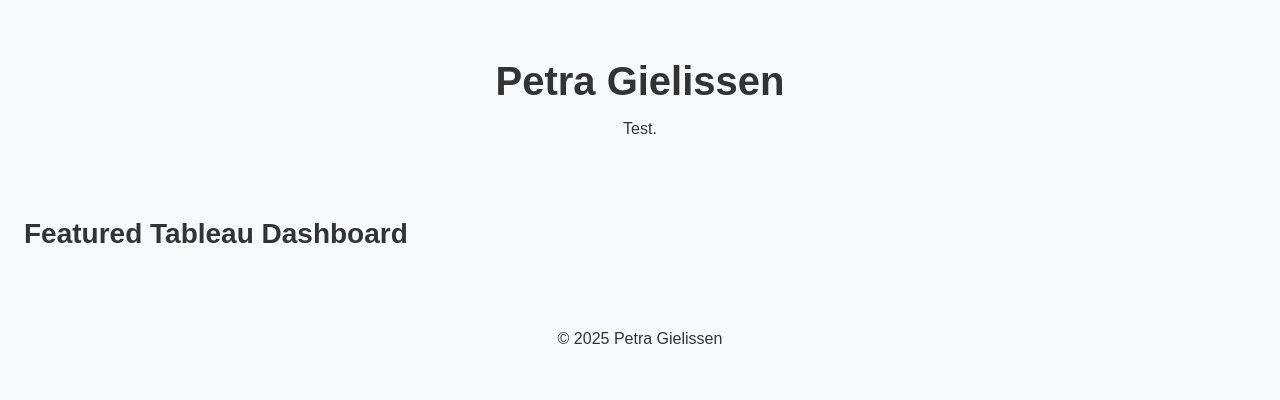
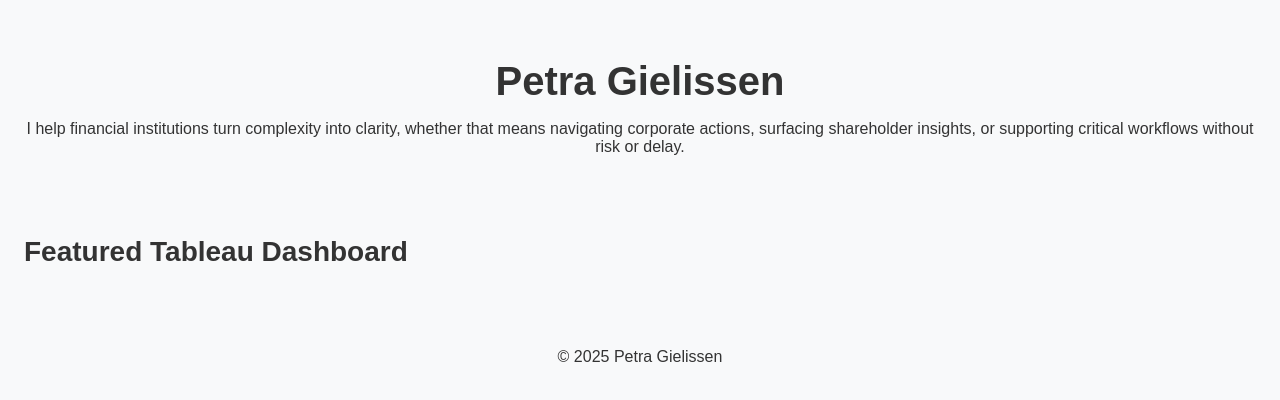
Before and after one commit to Pgielissen/Pgielissen.github.io, a plain HTML site: page index.html in a window 1280 px wide. Drawn offline with Linux system fonts and the light colour scheme.

Commit message:
Update index.html

```diff
--- a/index.html
+++ b/index.html
@@ -9,7 +9,7 @@
 <body>
   <header>
     <h1>Petra Gielissen</h1>
-    <p>Test.</p>
+    <p>I help financial institutions turn complexity into clarity, whether that means navigating corporate actions, surfacing shareholder insights, or supporting critical workflows without risk or delay.</p>
   </header>
 
   <section>
```
